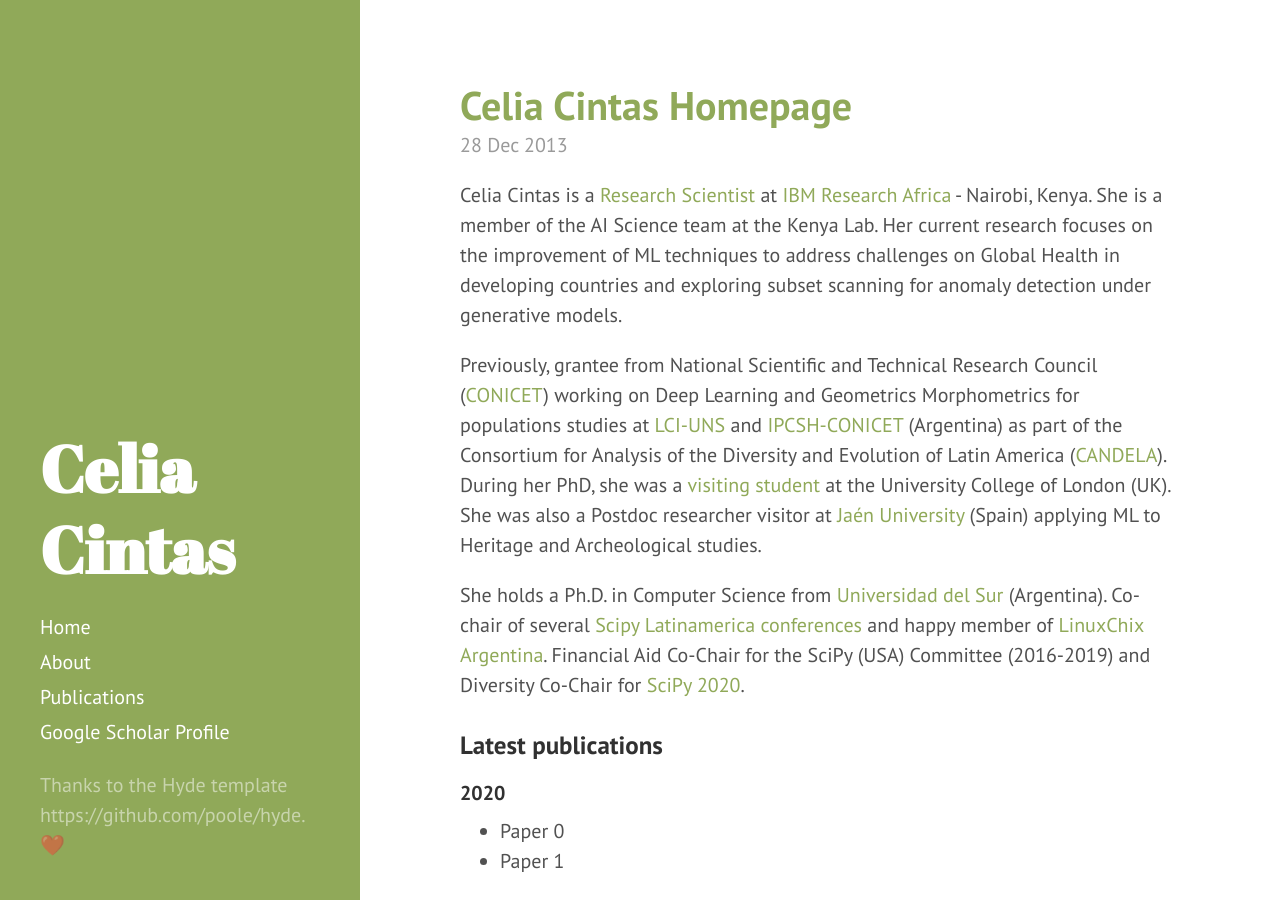
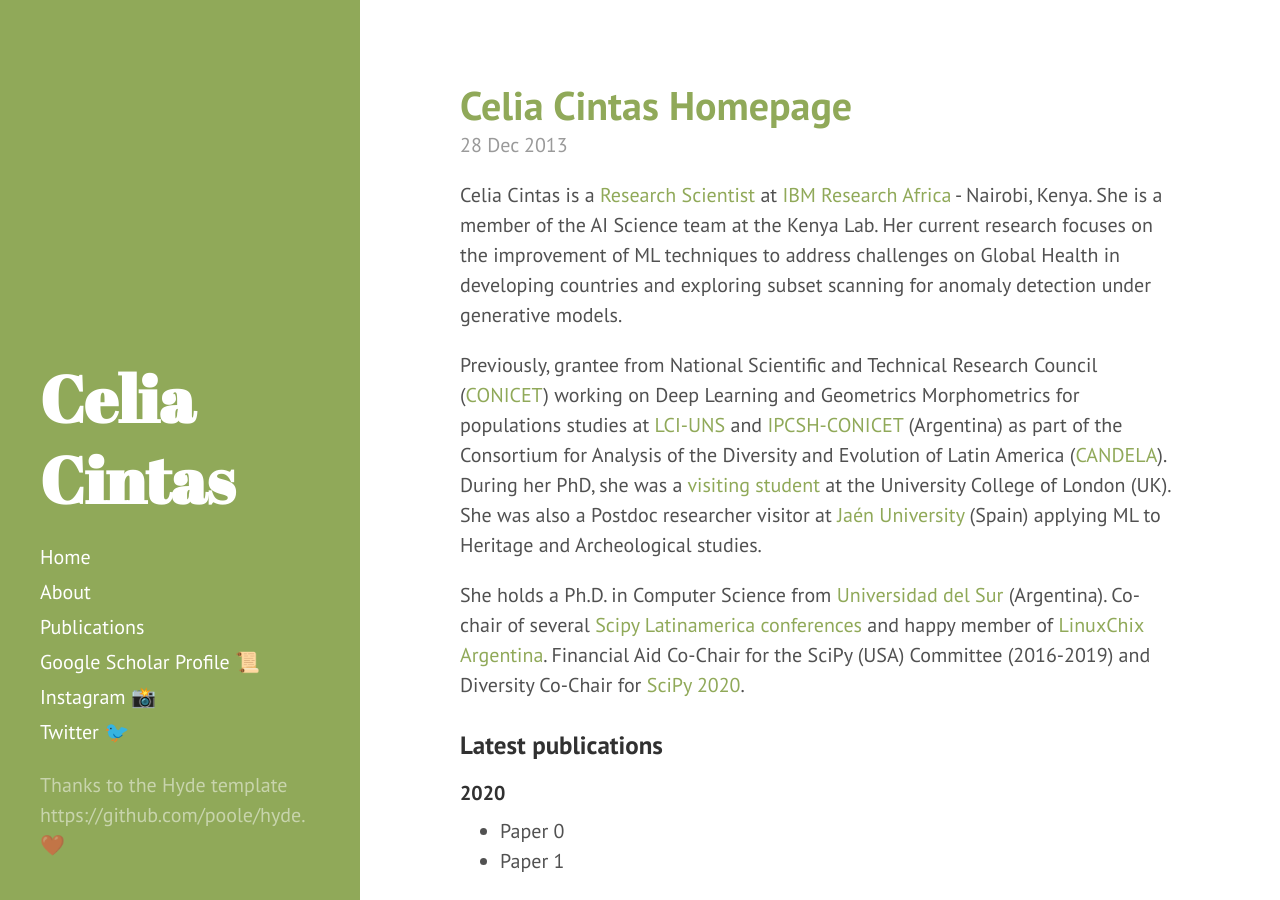
Before and after one commit to celiacintas/celiacintas.github.io, a Jekyll site: the page built from index.html, in a window 1280 px wide and 900 px high. Built offline with Jekyll 4.4.1, drawn with Linux system fonts in a browser that asks for light colours; the list of posts is cut into pages by our own code.

Commit message:
Update sidebar.html

```diff
--- a/_includes/sidebar.html
+++ b/_includes/sidebar.html
@@ -26,7 +26,12 @@
         {% endif %}
       {% endfor %}
 
-      <a class="sidebar-nav-item" href="{{ site.googlescholar.url }}">Google Scholar Profile</a>
+
+
+
+      <a class="sidebar-nav-item" href="{{ site.googlescholar.url }}">Google Scholar Profile 📜 </a>
+      <a class="sidebar-nav-item" href="{{ site.author.insta }}"> Instagram 📸 </a>
+      <a class="sidebar-nav-item" href="{{ site.author.url }}"> Twitter 🐦 </a>
     </nav>
 
     <p> Thanks to the Hyde template https://github.com/poole/hyde.❤️ </p>
```
